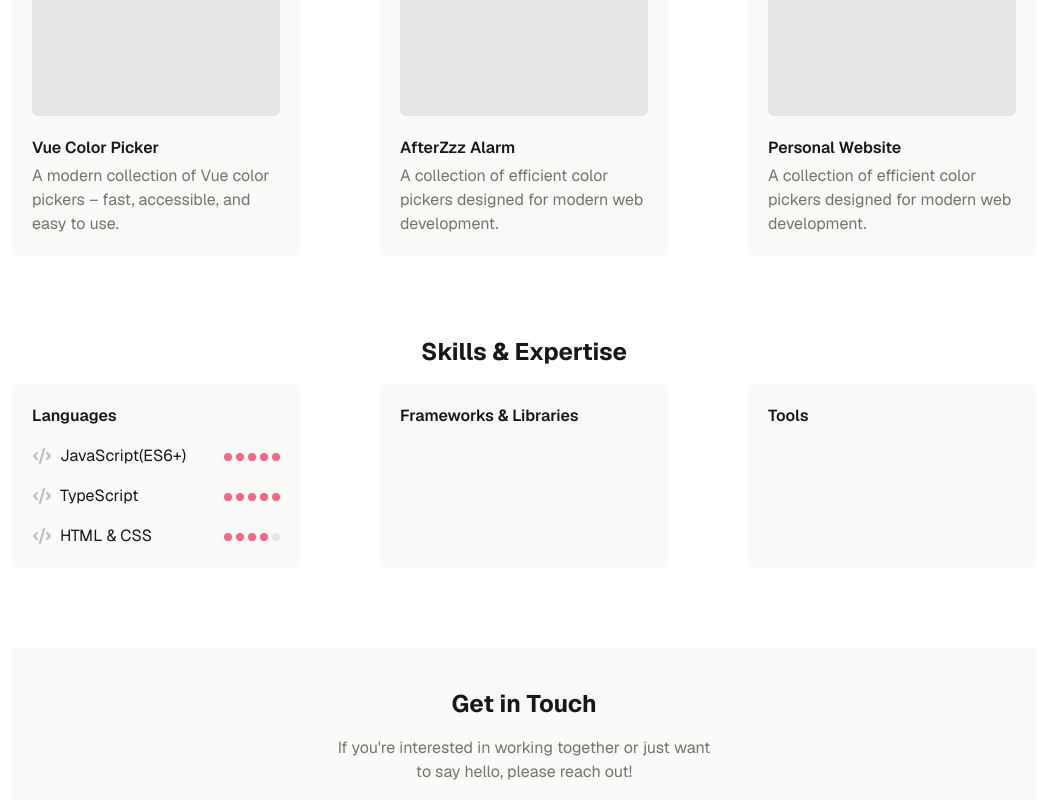
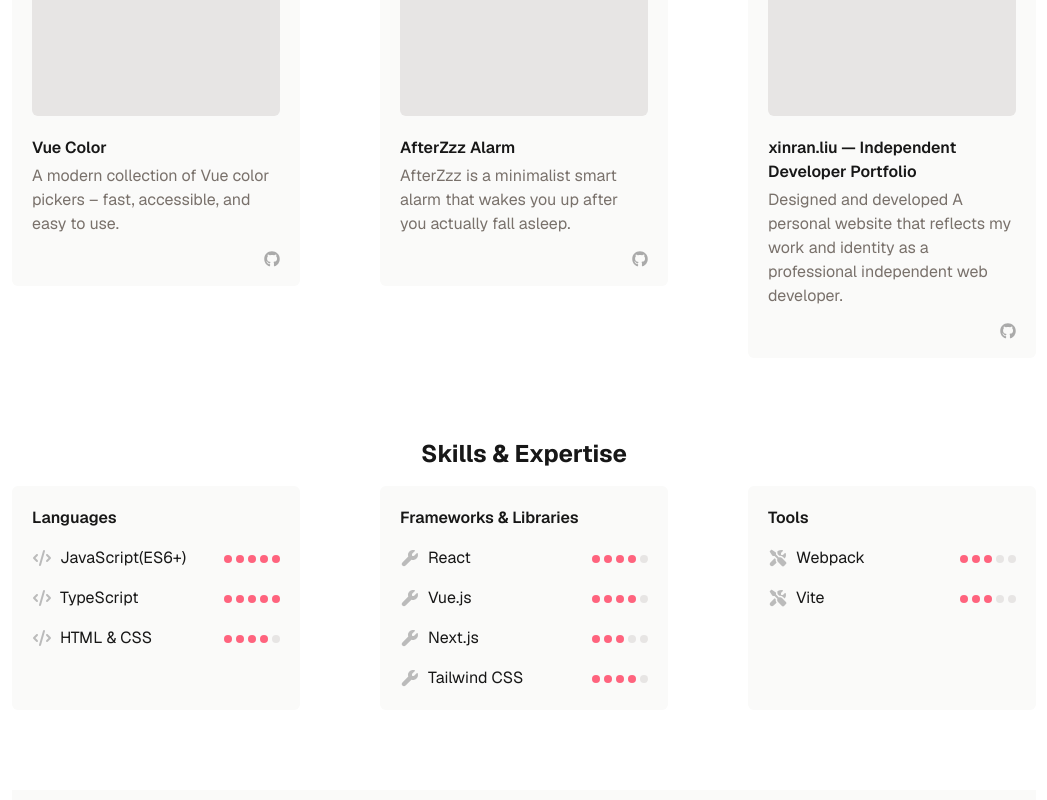
Before and after one commit to linx4200/xinran.liu, a Next.js app: page / in a window 1280 px wide. Shown: the part 540-1340 px from the top of the page, without its empty margins (116-1163 px from the left). Built offline with nearby package versions, Linux system fonts and the light colour scheme.

Commit message:
feat: polish style and copies

```diff
--- a/src/app/components/Card.tsx
+++ b/src/app/components/Card.tsx
@@ -2,7 +2,7 @@
 
 export const Card = (props: Props) => {
   return (
-    <div className="w-full bg-stone-50 rounded-md p-5 text-left">
+    <div className={`w-full bg-stone-50 rounded-md p-5 text-left ${props.className ?? ''}`}>
       {props.children}
     </div>
   );
--- a/src/app/components/Footer.tsx
+++ b/src/app/components/Footer.tsx
@@ -1,5 +1,5 @@
 const Footer = () => {
-  const year = 2025;
+  const year = (new Date()).getFullYear();
   return (
     <footer className="
       w-full mt-20
--- a/src/app/components/ProjectCard.tsx
+++ b/src/app/components/ProjectCard.tsx
@@ -1,4 +1,7 @@
 import { Card } from '@/app/components/Card';
+import { FontAwesomeIcon } from '@fortawesome/react-fontawesome';
+import { faGithub } from '@fortawesome/free-brands-svg-icons';
+import { faLink } from '@fortawesome/free-solid-svg-icons';
 
 type Props = {
   title: string,
@@ -11,7 +14,7 @@
 export const ProjectCard = (props: Props) => {
   const { title, desc, tags, site, github } = props;
   return (
-    <Card>
+    <Card className="h-fit hover:scale-102 transition-all">
       {/* todo: replace with image */}
       <div className="w-full aspect-square bg-stone-200 rounded-md overflow-hidden">🎨</div>
       <div className="mt-5 text-left">
@@ -24,8 +27,8 @@
         ))}
       </div> }
       { (site || github) && <div className="flex gap-4 mt-3 text-gray-400 justify-end">
-        { site && <a href={site} className="hover:text-gray-700">💻</a>}
-        { github && <a href={github} className="hover:text-gray-700">🔗</a>}
+        { site && <a target='_blank' href={site} className="size-4.5"><FontAwesomeIcon icon={faLink} color='#aaa' /></a>}
+        { github && <a target='_blank' href={github} className="size-4.5"><FontAwesomeIcon icon={faGithub} color='#aaa' /></a>}
       </div>}
     </Card>
   )
--- a/src/app/components/SkillSet.tsx
+++ b/src/app/components/SkillSet.tsx
@@ -4,7 +4,7 @@
 
 const LEVEL_MAX = 5;
 
-type Props = {
+export type Props = {
   title: string,
   skills?: {
     name: string,
@@ -15,6 +15,8 @@
 
 export const SkillSetList = (props: Props) => {
   const { title, skills = [], icon = faCode } = props;
+
+  // todo: hover 显示 level 的解释
 
   const skillItems = skills.map((skill) => (
     <li className="flex gap-3 not-last:mb-4 items-center" key={skill.name}>
--- a/src/app/contact/page.tsx
+++ b/src/app/contact/page.tsx
@@ -14,6 +14,7 @@
         <div>
           <h1 className="text-5xl font-bold mb-4">Experienced Web Developer</h1>
           {/* todo: status (free / busy) 状态显示 */}
+          {/* todo: 加上 location */}
           <p className="text-2xl mt-10">
             <span className='size-4 inline-block bg-green-500 rounded-xl mr-4'>{/* status indicator */}</span>
             Available for Freelance Work
--- a/src/app/data/projects.ts
+++ b/src/app/data/projects.ts
@@ -1,7 +1,7 @@
 export const projects = [
   {
     selected: true,
-    title: 'Vue Color Picker',
+    title: 'Vue Color',
     desc: 'A modern collection of Vue color pickers – fast, accessible, and easy to use.',
     tags: ['Vue', 'TypeScript', 'Vite'],
     site: 'https://linx4200.github.io/vue-color/',
@@ -10,17 +10,16 @@
   {
     selected: true,
     title: 'AfterZzz Alarm',
-    desc: 'A collection of efficient color pickers designed for modern web development.',
-    tags: ['React Native'],
+    desc: 'AfterZzz is a minimalist smart alarm that wakes you up after you actually fall asleep.',
+    tags: ['React Native', 'TypeScript'],
     github: 'https://github.com/linx4200/AfterZzz-Alarm'
   },
   {
     selected: true,
-    title: 'Personal Website',
-    desc: 'A collection of efficient color pickers designed for modern web development.',
-    tags: ['React'],
+    title: 'xinran.liu — Independent Developer Portfolio',
+    desc: 'Designed and developed A personal website that reflects my work and identity as a professional independent web developer.',
+    tags: ['React', 'Tailwind', 'Next.js'],
     github: 'https://github.com/linx4200/xinran.liu',
-    site: 'https://www.google.com'
   },
   {
     title: 'Future',
--- a/src/app/layout.tsx
+++ b/src/app/layout.tsx
@@ -11,8 +11,8 @@
 });
 
 export const metadata: Metadata = {
-  title: "Hi!!! todo",
-  description: "todotodotodotodo",
+  title: "Xinran Liu | Independent Web Developer",
+  description: "Xinran Liu is an independent web developer specializing in building fast, reliable, and scalable web applications using React, Vue, and Next.js. Available for freelance collaborations.",
 };
 
 export default function RootLayout({
--- a/src/app/page.tsx
+++ b/src/app/page.tsx
@@ -1,42 +1,85 @@
 import Link from 'next/link';
 import { ProjectCard } from '@/app/components/ProjectCard';
-import { SkillSetList } from '@/app/components/SkillSet';
+import { SkillSetList, type Props as SkillSetListProps } from '@/app/components/SkillSet';
 import { SayHi } from '@/app/components/SayHi';
 import { selectedProjects } from '@/app/data/projects';
+import { faWrench, faScrewdriverWrench } from '@fortawesome/free-solid-svg-icons';
+
+const skillSets: SkillSetListProps[] = [{
+  title: 'Languages',
+  skills: [
+    {
+      name: 'JavaScript(ES6+)',
+      level: 5
+    },
+    {
+      name: 'TypeScript',
+      level: 5
+    },
+    {
+      name: 'HTML & CSS',
+      level: 4
+    }
+  ]},
+  {
+    title: 'Frameworks & Libraries',
+    icon: faWrench,
+    skills: [
+      {
+        name: 'React',
+        level: 4
+      },
+      {
+        name: 'Vue.js',
+        level: 4
+      },
+      {
+        name: 'Next.js',
+        level: 3
+      },
+      {
+        name: 'Tailwind CSS',
+        level: 4
+      }
+    ]
+  },
+  {
+    title: 'Tools',
+    icon: faScrewdriverWrench,
+    skills: [{
+      name: 'Webpack',
+      level: 3
+    },
+    {
+      name: 'Vite',
+      level: 3
+    }
+    ]
+  }
+];
 
 export default function Home() {
   return (
     <>
       <section className="w-full mt-20 text-center">
         <h1 className="text-5xl font-bold mb-4"><SayHi name="Hi, I&#39;m Xinran Liu" />.</h1>
-        <p className="text-lg text-stone-500">An independent web developer specializing in building fast, modern, <br/>and maintainable web applications.</p>
+        <p className="text-lg text-stone-500">I design and build fast, reliable, <br/>and scalable web applications for modern businesses.</p>
         {/* todo: developer mode switch */}
       </section>
       <section className="w-full mt-20 text-center">
-        <h2 className="text-2xl font-bold mb-4">Selected Projects</h2>
+        <h2 className="text-2xl font-bold mb-4"><Link href="/projects">Selected Projects</Link></h2>
         <div className="flex gap-20">
           {selectedProjects.map(project => (
-            <ProjectCard key={project.title} title={project.title} desc={project.desc} />
+            <ProjectCard key={project.title} title={project.title} desc={project.desc} github={project.github} />
           ))}
         </div>
       </section>
       <section className="w-full mt-20 text-center">
         <h2 className="text-2xl font-bold mb-4">Skills & Expertise</h2>
         <div className="flex gap-20">
-          <SkillSetList title="Languages" skills={[{
-            name: 'JavaScript(ES6+)',
-            level: 5
-          },
-          {
-            name: 'TypeScript',
-            level: 5
-          },
-          {
-            name: 'HTML & CSS',
-            level: 4
-          }]} />
-          <SkillSetList title="Frameworks & Libraries" />
-          <SkillSetList title="Tools" />
+          {skillSets.map(skillSet => (
+            <SkillSetList key={skillSet.title} {...skillSet} />
+          ))}
         </div>
       </section>
       <section className="w-full mt-20 text-center bg-stone-50 py-10">
```
